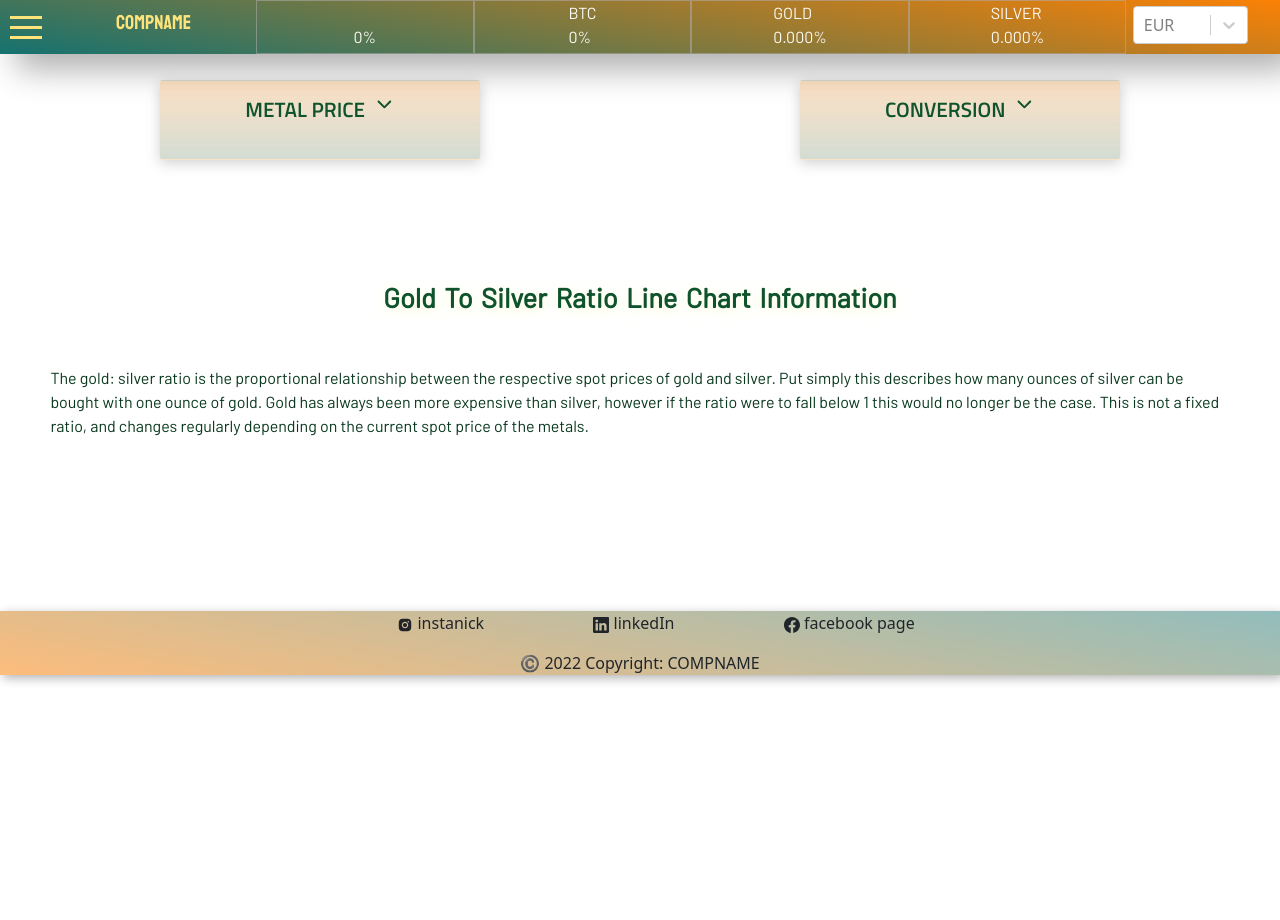
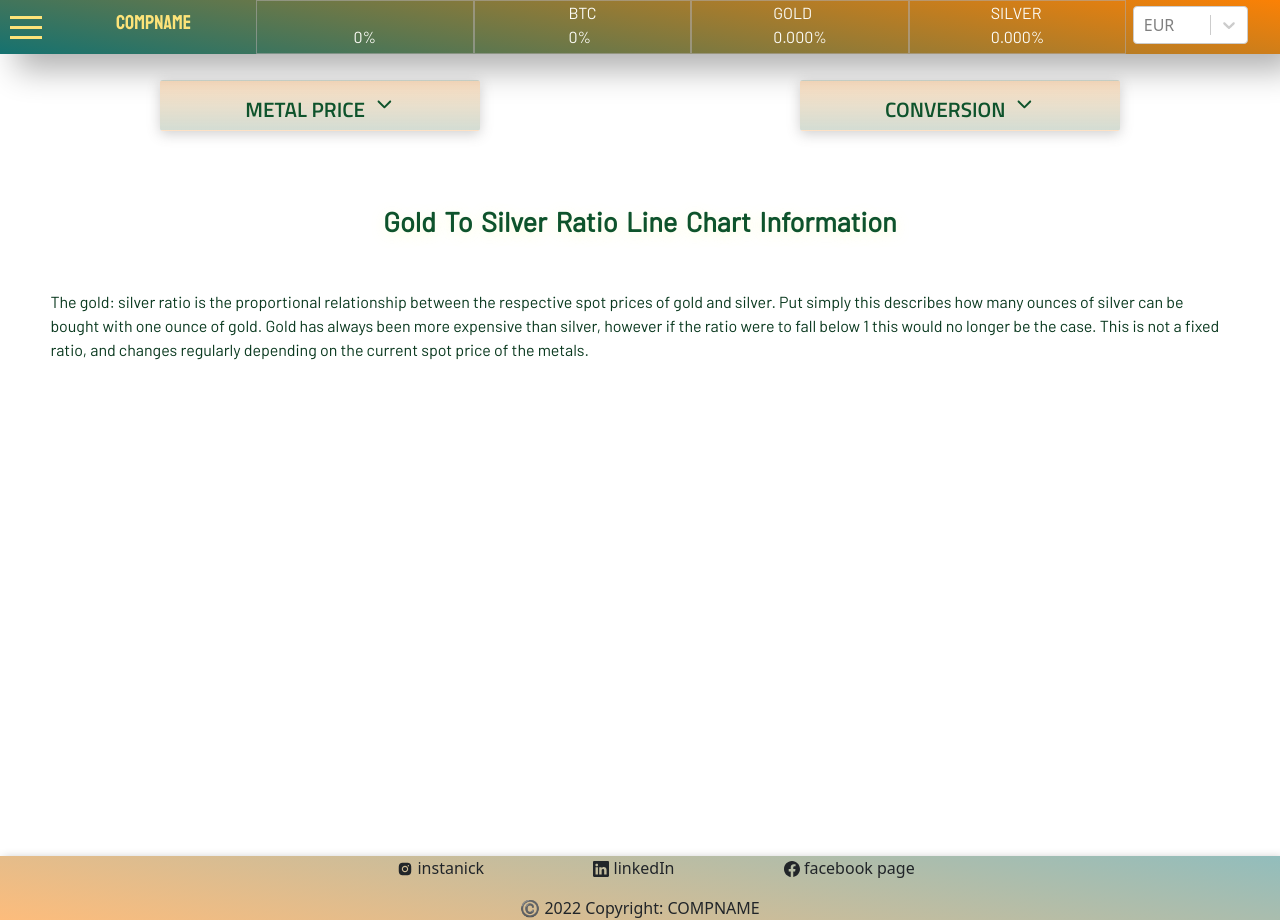
Before and after one commit to Sviden/ExchangeAppFront, a React (Create React App) app: page /contact in a window 1280 px wide. Before the commit the page ends 800 px from the top, so only its background shows below. Built offline with nearby package versions, Linux system fonts and the light colour scheme; no server answers.

Commit message:
fixes take 2

```diff
--- a/public/index.html
+++ b/public/index.html
@@ -36,7 +36,7 @@
 
 
 
-    <title>React App</title>
+    <title>Exchange</title>
   </head>
   <body>
     <noscript>You need to enable JavaScript to run this app.</noscript>
--- a/src/App.js
+++ b/src/App.js
@@ -2,16 +2,19 @@ import styles from "./styles/topBar.module.scss";
 import { TopBar } from "./components/TopBar/TopBar";
 import { BrowserRouter as Router} from "react-router-dom";
 import { Main } from "./components/MainSection/Main";
-
+import {Footer} from './components/Footer';
 
 function App() {
     return (
+
         <div className={styles.mainContainer}>
             <Router>
                 <TopBar />
             </Router>
             <Main />
+          <Footer/>
         </div>
+
     );
 }
 
--- a/src/components/Footer.js
+++ b/src/components/Footer.js
@@ -6,7 +6,7 @@ import { BsFacebook } from "react-icons/bs";
 
 
 export const Footer =()=>(
-    <footer>
+    <div className={styles.wrapper}>
         <div className={styles.container}>
            <ul>  <li><AiFillInstagram/> instanick</li>
             <li><BsLinkedin/> linkedIn</li>
@@ -15,5 +15,5 @@ export const Footer =()=>(
              ©️ 2022 Copyright: COMPNAME
 
         </div>
-    </footer>
+    </div>
 )
--- a/src/components/MainSection/GoldSilverConversion.js
+++ b/src/components/MainSection/GoldSilverConversion.js
@@ -59,7 +59,7 @@ export const GoldRates = () => {
                     {currency}
                 </p>
                 <button onClick={() => setShowSelect(!showSelect)} className={styles.btn}>
-                    Submit
+                    Close
                 </button>
             </div>
         );
--- a/src/components/MainSection/Main.js
+++ b/src/components/MainSection/Main.js
@@ -43,7 +43,9 @@ export const Main = () => {
                     {showGoldRates && <GoldRates />}{" "}
                 </div>
                 <Chart />
-                <Footer />
+                <div >
+                </div>
+
             </>
         );
     } else {
@@ -60,7 +62,8 @@ export const Main = () => {
                 </div>
                 <div className={showConversion || showGoldRates ? stylesGoldCurr.container : ""}>{showConversion && <Conversion />}</div>
                 <Chart />
-                <Footer />
+                <div >
+                </div>
             </>
         );
     }
--- a/src/styles/chart.module.scss
+++ b/src/styles/chart.module.scss
@@ -6,7 +6,9 @@
     display: flex;
     align-items: center;
     flex-direction: column;
+    height: 80vh;
 }
+
 
 
 .header{
@@ -29,3 +31,10 @@
     margin-bottom: 2%;
 
 }
+
+
+@media screen and (max-width: 300px) and (max-height: 655px) {
+    .chartContainer{
+        height: 90vh;
+}
+}
--- a/src/styles/conversion.module.scss
+++ b/src/styles/conversion.module.scss
@@ -10,7 +10,7 @@
     display: flex;
     justify-content: center;
     min-width: 50%;
-    height: 50%;
+    height: 60%;
     text-transform:uppercase;
     padding: 2%;
     font-family: $menuFont;
@@ -29,11 +29,7 @@
     animation-name: example;
     animation-duration: 0.4s;
     animation-timing-function: ease-in-out;
-
-    // animation-iteration-count: infinite;
     animation-fill-mode: forwards;
-
-
     border: 1px solid #2b5d3b22;
     box-shadow: 2px 3px 13px #2b5d3b22;
     text-shadow: 2px 3px 13px #2b5d3b22;
@@ -70,7 +66,38 @@
 
   }
 
+
+  @media only screen and (min-height: 1000px) {
+    .btn{
+        height: 50%;
+    }
+    .btnOnClick{
+        height: 50%;
+    }
+
+}
+
   @media only screen and  (max-width: 800px) {
+    .btn{
+        margin-top: 4%;
+         font-weight: 100;
+        display: flex;
+        justify-content: center;
+        min-width: 50%;
+        height: 20%;
+        text-transform:uppercase;
+        padding: 2%;
+        font-family: $menuFont;
+        font-size: 1.3em;
+        color: rgb(14, 83, 44);
+        background: linear-gradient(#fb80053b, rgba(13, 65, 13, 0.18));
+        cursor: pointer;
+        outline: none;
+        border: 1px solid #18622100;
+        border-radius: 3px;
+        box-shadow: 0px 3px 13px rgba(103, 99, 99, 0.311);
+
+    }
 
 
     .conversionContainer{
--- a/src/styles/footer.module.scss
+++ b/src/styles/footer.module.scss
@@ -1,4 +1,7 @@
 @import 'global';
+.wrapper{
+    bottom: 0%;
+}
 
 .container{
         background: $mainColorFooter;
@@ -7,7 +10,11 @@
         flex-direction: column;
         align-items: center;
         box-shadow:  3px 3px 10px #b1b1b1;
-        min-height: 10%;
+        width: 100vw;
+        position: relative;
+        bottom: 0;
+        left: 0;
+        margin-top: auto;
 }
 
 @media only screen and (max-width: 650px) {
@@ -18,3 +25,10 @@
         min-height: 10%;
     }
 }
+
+
+// @media screen and (max-width: 300px) and (max-height: 655px) {
+//         .container{
+//             position: relative;
+//     }
+// }
--- a/src/styles/topBar.module.scss
+++ b/src/styles/topBar.module.scss
@@ -13,13 +13,12 @@ body{
 
 .mainContainer{
     overflow-x: hidden !important;
-    height: 100vh;
-    // max:{
-    //     width: 100%;
-    //     height: 100%;
-    // }
+    // height: 100vh;
     max-width: 100vw;
-    max-height: 100vh;
+    flex-direction: column;
+    margin: auto 0;
+    display: flex;
+    justify-content: space-between;
 }
 
 .NavContainer{
```
Also changed, not shown: 1 other file (tests, documents, lock files or other folders).
